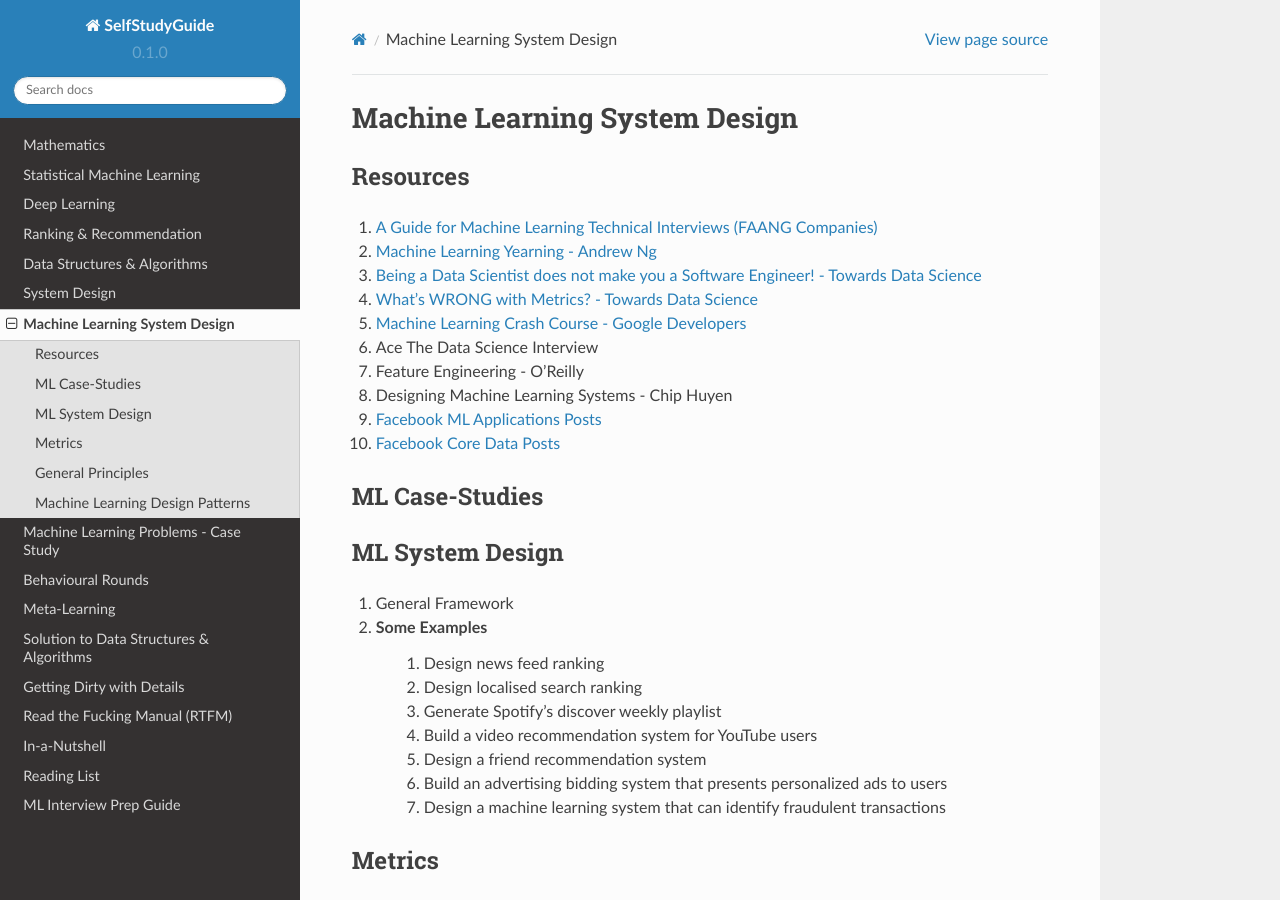
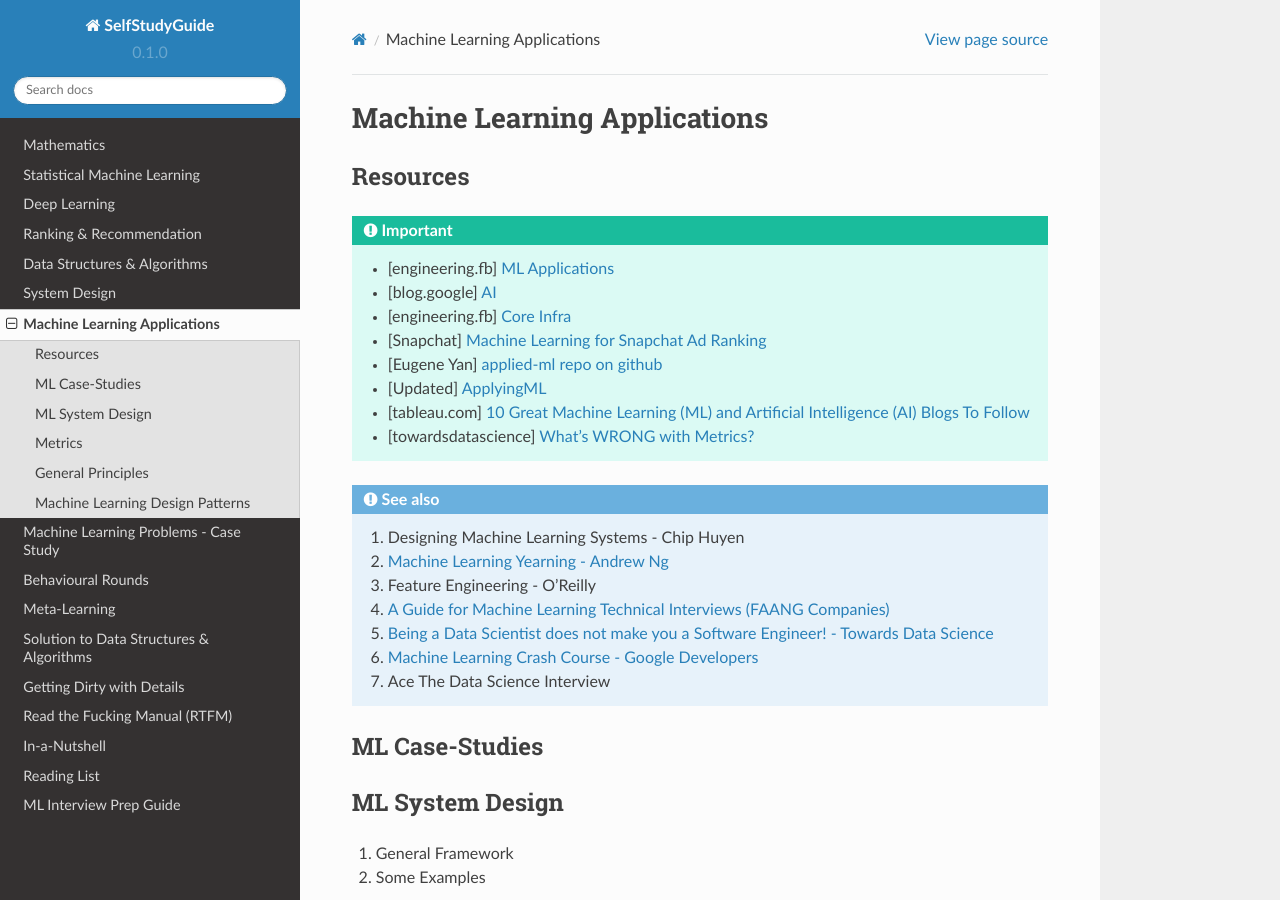
Before and after one commit to uselesstechjunks/leetcode, a Sphinx documentation site: the page built from docs/source/mldes.rst, in a window 1280 px wide and 900 px high. Built offline with Sphinx 7.4.7 and the Read the Docs theme 2.0.0, drawn with Linux system fonts in a browser that asks for light colours.

Commit message:
Update mldes.rst (#344)

```diff
--- a/docs/source/mldes.rst
+++ b/docs/source/mldes.rst
@@ -1,26 +1,38 @@
-Machine Learning System Design
-========================================
+###############################################################################
+Machine Learning Applications
+###############################################################################
+*******************************************************************************
+Resources
+*******************************************************************************
+.. important::
+	* [engineering.fb] `ML Applications <https://engineering.fb.com/category/ml-applications/>`_
+	* [blog.google] `AI <https://blog.google/technology/ai/>`_
+	* [engineering.fb] `Core Infra <https://engineering.fb.com/category/core-data/>`_
+	* [Snapchat] `Machine Learning for Snapchat Ad Ranking <https://eng.snap.com/machine-learning-snap-ad-ranking>`_
+	* [Eugene Yan] `applied-ml repo on github <https://github.com/eugeneyan/applied-ml>`_
+	* [Updated] `ApplyingML <https://applyingml.com/>`_
+	* [tableau.com] `10 Great Machine Learning (ML) and Artificial Intelligence (AI) Blogs To Follow <https://www.tableau.com/learn/articles/blogs-about-machine-learning-artificial-intelligence>`_
+	* [towardsdatascience] `What's WRONG with Metrics? <https://towardsdatascience.com/choosing-the-right-metric-is-a-huge-issue-99ccbe73de61>`_
 
-Resources
------------------------
-#. `A Guide for Machine Learning Technical Interviews (FAANG Companies) <https://github.com/alirezadir/machine-learning-interview-enlightener>`_
-#. `Machine Learning Yearning - Andrew Ng <https://www.deeplearning.ai/wp-content/uploads/2021/01/andrew-ng-machine-learning-yearning.pdf>`_
-#. `Being a Data Scientist does not make you a Software Engineer! - Towards Data Science <https://towardsdatascience.com/being-a-data-scientist-does-not-make-you-a-software-engineer-c64081526372>`_
-#. `What's WRONG with Metrics? - Towards Data Science <https://towardsdatascience.com/choosing-the-right-metric-is-a-huge-issue-99ccbe73de61>`_
-#. `Machine Learning Crash Course - Google Developers <https://developers.google.com/machine-learning/crash-course/>`_
-#. Ace The Data Science Interview
-#. Feature Engineering - O'Reilly
-#. Designing Machine Learning Systems - Chip Huyen
-#. `Facebook ML Applications Posts <https://engineering.fb.com/category/ml-applications/>`_
-#. `Facebook Core Data Posts <https://engineering.fb.com/category/core-data/>`_
+.. seealso::
+	#. Designing Machine Learning Systems - Chip Huyen
+	#. `Machine Learning Yearning - Andrew Ng <https://www.deeplearning.ai/wp-content/uploads/2021/01/andrew-ng-machine-learning-yearning.pdf>`_
+	#. Feature Engineering - O'Reilly
+	#. `A Guide for Machine Learning Technical Interviews (FAANG Companies) <https://github.com/alirezadir/machine-learning-interview-enlightener>`_
+	#. `Being a Data Scientist does not make you a Software Engineer! - Towards Data Science <https://towardsdatascience.com/being-a-data-scientist-does-not-make-you-a-software-engineer-c64081526372>`_
+	#. `Machine Learning Crash Course - Google Developers <https://developers.google.com/machine-learning/crash-course/>`_
+	#. Ace The Data Science Interview
 
+*******************************************************************************
 ML Case-Studies
------------------------------------
+*******************************************************************************
 
+*******************************************************************************
 ML System Design
------------------------------------
+*******************************************************************************
 #. General Framework
 #. Some Examples
+
 	#. Design news feed ranking
 	#. Design localised search ranking
 	#. Generate Spotify's discover weekly playlist
@@ -29,9 +41,11 @@ ML System Design
 	#. Build an advertising bidding system that presents personalized ads to users
 	#. Design a machine learning system that can identify fraudulent transactions
 
+*******************************************************************************
 Metrics
------------------------------------
+*******************************************************************************
 #. Classification Metrics
+
 	#. Accuracy
 	#. Precision
 	#. Recall
@@ -40,6 +54,7 @@ Metrics
 	#. AUC
 	#. LogLoss
 #. Learning to rank Metrics
+
 	#. Precision@k
 	#. AP@k
 	#. MAP@k
@@ -47,22 +62,28 @@ Metrics
 	#. DCG@k
 	#. NDCG@k
 #. Regression Metrics
+
 	#. Mean Absolute Error (MAE)
 	#. Root Mean Squared Error (RMSE)
 	#. R-squared
 	#. Adjusted R-squared
 #. NLP/NLG Metrics
+
 	#. BLEU (Bilingual Evaluation Understudy)
 	#. ROUGE (Recall-Oriented Understudy for Gisting Evaluation)
 #. Speech Recognition Metrics
+
 	#. WER (Word error rate)
 #. Other Metrics
+
 	#. RIG (Relative Information Gain)
 	#. Calibration Plot
 
+*******************************************************************************
 General Principles
------------------------------------
+*******************************************************************************
 #. Setting up Dev/Test sets
+
 	#. Dataset & Metric
 	#. Metric
 	#. When to Change Datasets and Metric
@@ -75,5 +96,6 @@ General Principles
 #. End-to-end Deep Learning
 #. Error Analysis by Parts
 
+*******************************************************************************
 Machine Learning Design Patterns
------------------------------------
+*******************************************************************************
```
